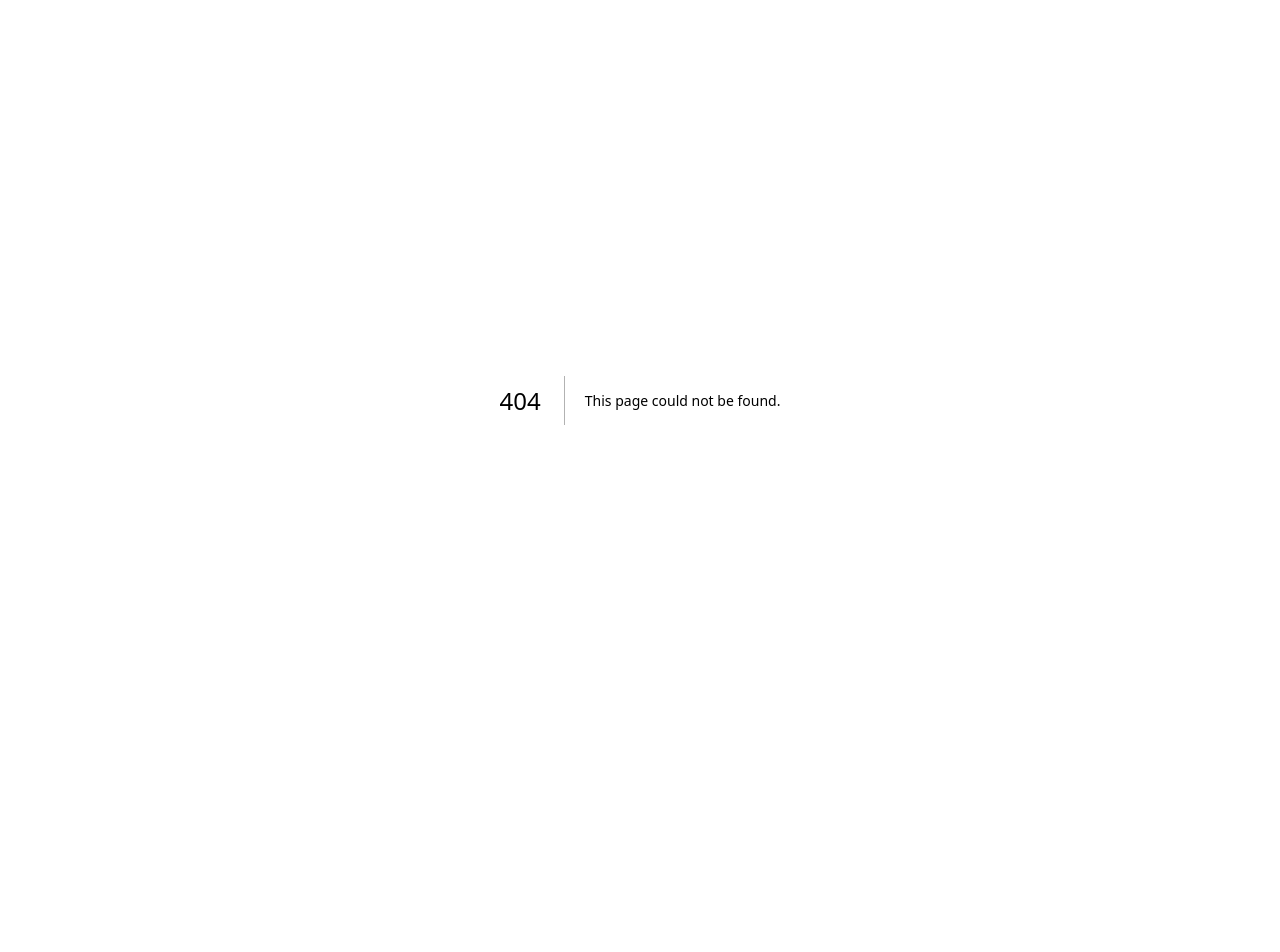
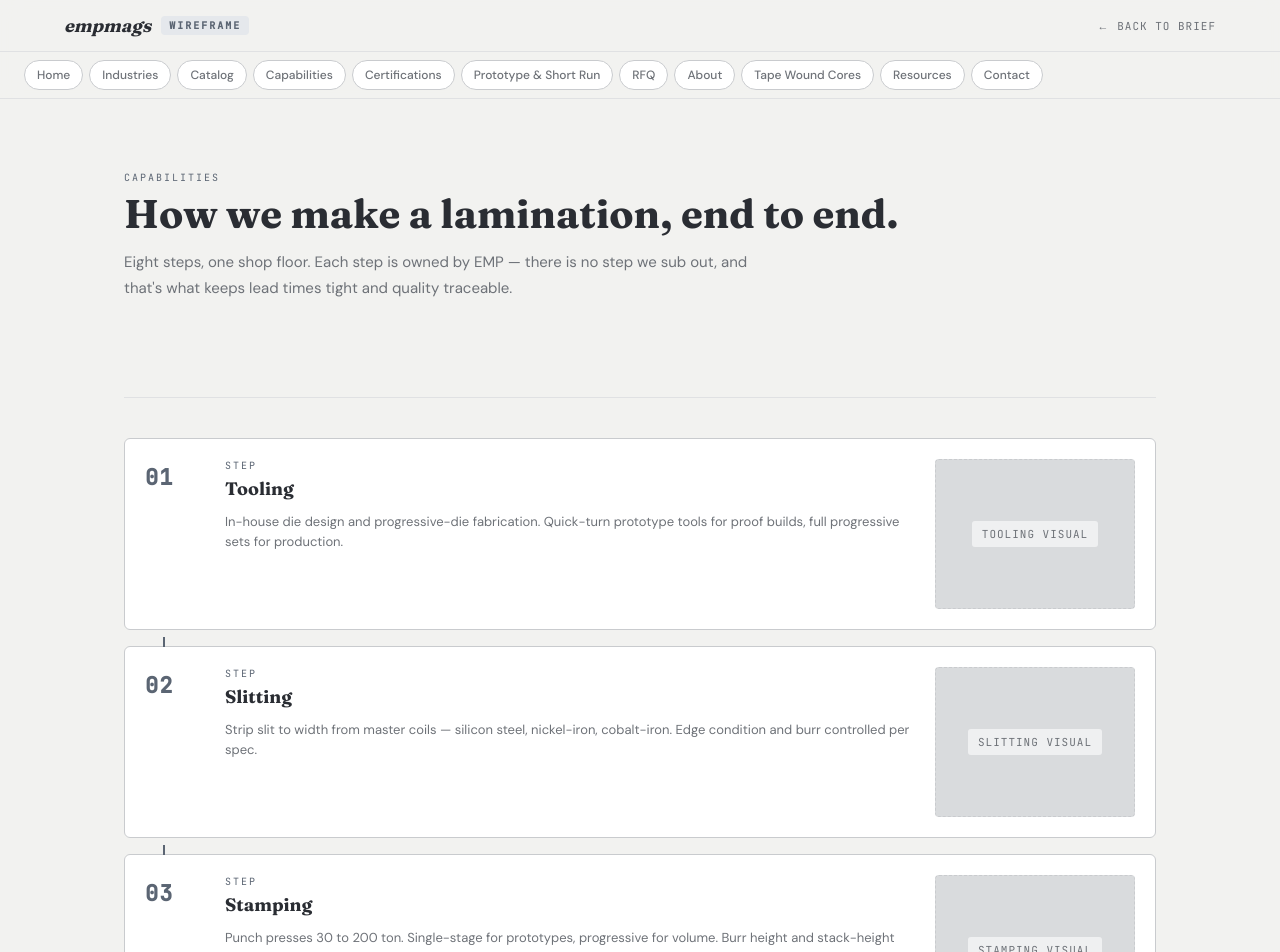
Before and after one commit to Sarjan-Patel/emp, a Next.js app: page /wireframe/capabilities in a window 1280 px wide. Before the commit this address had no page. Shown: the top 952 px of the page. Before the commit the page ends 800 px from the top, so only its background shows below. Built offline with nearby package versions, Linux system fonts and the light colour scheme.

Commit message:
feat(wireframe): sketch capabilities process flow and prototype landing

```diff
--- a/app/globals.css
+++ b/app/globals.css
@@ -892,6 +892,35 @@ body {
   font-size: 12px; color: var(--wf-ink-60); line-height: 1.5;
 }
 
+/* Process steps (Capabilities page) */
+.wireframe-root .wf-process {
+  list-style: none; margin: 0; padding: 0;
+  display: flex; flex-direction: column; gap: 16px;
+}
+.wireframe-root .wf-process-step {
+  display: grid;
+  grid-template-columns: 60px 1fr 200px;
+  gap: 20px; align-items: start;
+  padding: 20px;
+  background: var(--wf-surface);
+  border: 1px solid var(--wf-line);
+  border-radius: 6px;
+  position: relative;
+}
+.wireframe-root .wf-process-step + .wf-process-step::before {
+  content: ""; position: absolute; top: -10px; left: 38px;
+  width: 2px; height: 10px;
+  background: var(--wf-accent);
+}
+.wireframe-root .wf-process-num {
+  font-family: var(--ff-mono), ui-monospace, monospace;
+  font-size: 22px; font-weight: 700; color: var(--wf-accent);
+  letter-spacing: 1px;
+  padding-top: 4px;
+}
+.wireframe-root .wf-process-content { min-width: 0; }
+.wireframe-root .wf-process-visual .wf-greybox { height: 100%; }
+
 /* --- Mobile --- */
 @media (max-width: 700px) {
   .wireframe-root .wf-main { padding: 32px 16px 48px; }
@@ -923,4 +952,8 @@ body {
   }
   .wireframe-root .wf-timeline-item { padding: 8px 0 8px 12px; }
   .wireframe-root .wf-timeline-dot { top: 14px; left: -26px; }
+  .wireframe-root .wf-process-step {
+    grid-template-columns: 40px 1fr;
+  }
+  .wireframe-root .wf-process-visual { display: none; }
 }
--- /dev/null
+++ b/app/wireframe/capabilities/page.tsx
@@ -0,0 +1,83 @@
+import {
+  Greybox,
+  SketchHeading,
+} from "@/components/wireframe/primitives";
+
+const STEPS = [
+  {
+    name: "Tooling",
+    body:
+      "In-house die design and progressive-die fabrication. Quick-turn prototype tools for proof builds, full progressive sets for production.",
+  },
+  {
+    name: "Slitting",
+    body:
+      "Strip slit to width from master coils — silicon steel, nickel-iron, cobalt-iron. Edge condition and burr controlled per spec.",
+  },
+  {
+    name: "Stamping",
+    body:
+      "Punch presses 30 to 200 ton. Single-stage for prototypes, progressive for volume. Burr height and stack-height controlled in-line.",
+  },
+  {
+    name: "Annealing",
+    body:
+      "Hydrogen-atmosphere furnaces for stress relief and grain orientation. Controlled cool-down per material recipe. AS9100-aligned recordkeeping.",
+  },
+  {
+    name: "Coating",
+    body:
+      "C-3 / C-5 interlaminar coatings applied per customer spec. Bond paint available for assembled cores.",
+  },
+  {
+    name: "QC",
+    body:
+      "Dimensional inspection on coordinate measuring machines, magnetic-property testing on Epstein and toroid setups, full mat-cert traceability.",
+  },
+  {
+    name: "Shipping",
+    body:
+      "Domestic ground, expedited air, and bonded export packaging. Lot-tagged and traceable from press to dock.",
+  },
+  {
+    name: "Value-Added Services",
+    body:
+      "Bonding, riveting, welding, and full lamination stack assembly. Kanban and JIT release programs available.",
+  },
+];
+
+export default function WireframeCapabilities() {
+  return (
+    <>
+      <section className="wf-section wf-hero">
+        <SketchHeading
+          kicker="CAPABILITIES"
+          label="How we make a lamination, end to end."
+          size="page"
+        />
+        <p className="wf-lead">
+          Eight steps, one shop floor. Each step is owned by EMP — there is no
+          step we sub out, and that&apos;s what keeps lead times tight and
+          quality traceable.
+        </p>
+      </section>
+
+      <section className="wf-section">
+        <ol className="wf-process">
+          {STEPS.map((step, i) => (
+            <li key={step.name} className="wf-process-step">
+              <div className="wf-process-num">{String(i + 1).padStart(2, "0")}</div>
+              <div className="wf-process-content">
+                <SketchHeading kicker="STEP" label={step.name} size="sub" />
+                <p className="wf-card-body">{step.body}</p>
+              </div>
+              <div className="wf-process-visual">
+                <Greybox aspect="4 / 3" label={`${step.name} visual`} />
+              </div>
+            </li>
+          ))}
+        </ol>
+      </section>
+    </>
+  );
+}
```
Also changed, not shown: app/wireframe/prototype-short-run/page.tsx (added, +78 -0 lines).
